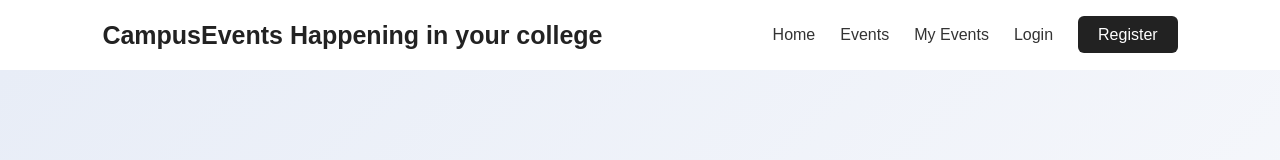
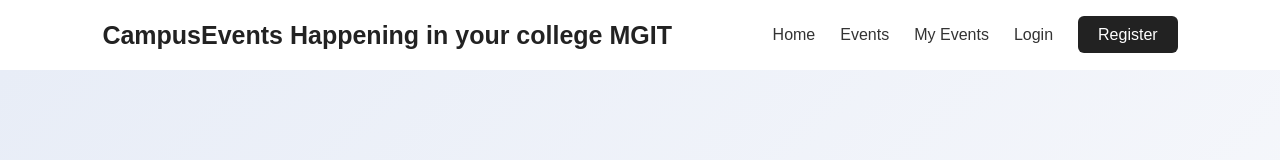
Before and after one commit to gsrestasricse2405u5-svg/Campus-Event-Management-System, a plain HTML site: page frontend/frontend/index.html in a window 1280 px wide. Shown: the top 160 px of the page. Drawn offline with Linux system fonts and the light colour scheme.

Commit message:
changed from member2

```diff
--- a/frontend/frontend/index.html
+++ b/frontend/frontend/index.html
@@ -13,7 +13,7 @@
     <!-- Navigation Bar -->
     <header>
         <nav class="navbar">
-            <div class="logo">CampusEvents Happening in your college</div>
+            <div class="logo">CampusEvents Happening in your college MGIT</div>
 
             <ul class="nav-links">
     <li><a href="index.html">Home</a></li>
```
